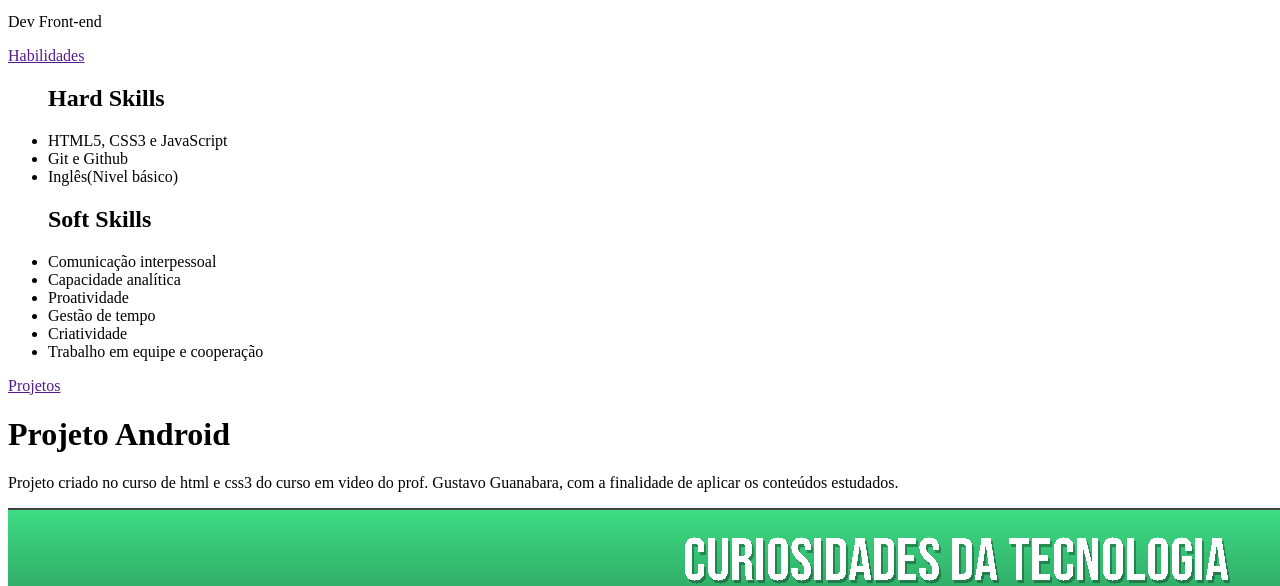
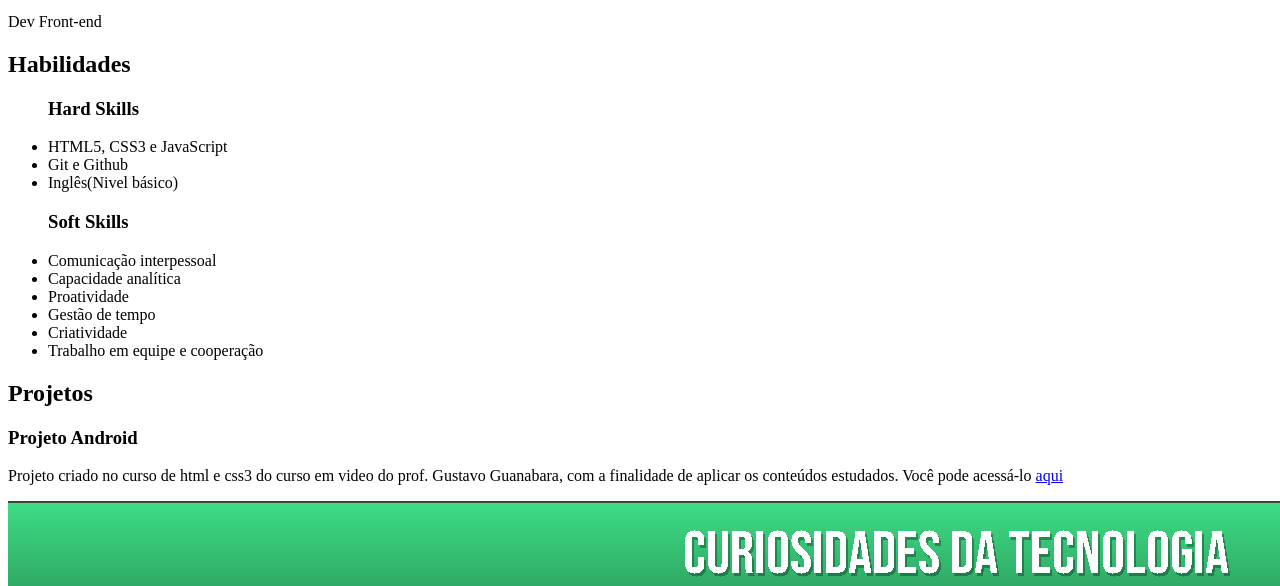
Before and after one commit to Franciscofernandes01/Sistemas-para-internet_faculdade, a plain HTML site: page portifolio/portifolio.html in a window 1280 px wide. Shown: the part 381-967 px from the top of the page. Drawn offline with Linux system fonts and the light colour scheme.

Commit message:
Update portifolio.html

```diff
--- a/portifolio/portifolio.html
+++ b/portifolio/portifolio.html
@@ -10,24 +10,25 @@
     <head>
         <img src="images/perfil_250.png" alt="foto_perfil">
         <nav>
-            <a href="">Habilidades</a><!--código e outros-->
-            <a href="">Projetos</a>
-            <a href="">Contatos</a>
+            <a href="#habilidades">Habilidades</a><!--código e outros-->
+            <a href="#projetos">Projetos</a>
+            <a href="#contatos">Contatos</a>
         </nav>
     </head>
     <main>
         <h1>Fracisco Fernandes</h1>
         <p>Graduando em Tecnologia em Sistemas para Internet</p>
         <p>Dev Front-end</p>
-        <a href="">Habilidades</a>
+    <section id="habilidades">
+        <h2>Habilidades</h2>
          <ul>
-               <h2>Hard Skills</h2>
+           <h3>Hard Skills</h3>
             <li>HTML5, CSS3 e JavaScript</li>
             <li>Git e Github</li>
             <li>Inglês(Nivel básico)</li>
         </ul>
         <ul>
-                <h2>Soft Skills</h2>
+            <h3>Soft Skills</h3>
             <li>Comunicação interpessoal</li>
             <li>Capacidade analítica</li>
             <li>Proatividade</li>
@@ -35,18 +36,22 @@
             <li>Criatividade</li>
             <li>Trabalho em equipe e cooperação</li>
         </ul>
-
-        <a href="">Projetos</a>
-            <h1>Projeto Android</h1>
-            <p>Projeto criado no curso de html e css3 do curso em video do prof. Gustavo Guanabara, com a finalidade de aplicar os conteúdos estudados.</p>
+    </section>
+        <section id="projetos">
+            <h2>Projetos</h2>
+                <h3>Projeto Android</h3>
+                <p>Projeto criado no curso de html e css3 do curso em video do prof. Gustavo Guanabara, com a finalidade de aplicar os conteúdos estudados. Você pode acessá-lo <a href="https://github.com/Franciscofernandes01/projeto-android" target="_blank">aqui</a></p>
                 <img src="images/projeto_andoid.png" alt="Projeto andoid">
+        </section>
     </main>
     <footer>
-        <a href="">Contatos</a>
+        <section id="contatos">
+            <h2>Contatos</h2>
             <p><a href="https://www.instagram.com/francisco_._.fernandes_._/" target="_blank">Instagram</a></p>
-        <p><a href="https://github.com/" target="_blank">Github</a></p>
-        <p><a href="https://br.linkedin.com/" target="_blank">LinkedIn</a></p>
+            <p><a href="https://github.com/Franciscofernandes01" target="_blank">Github</a></p>
+            <p><a href="https://br.linkedin.com/" target="_blank">LinkedIn</a></p><!--Ainda será criado-->
             Criado por <strong>Francisco Fernandes</strong>
+        </section>
     </footer>
 </body>
 </html>
```
Lines whose indentation alone changed are shown as unchanged.
